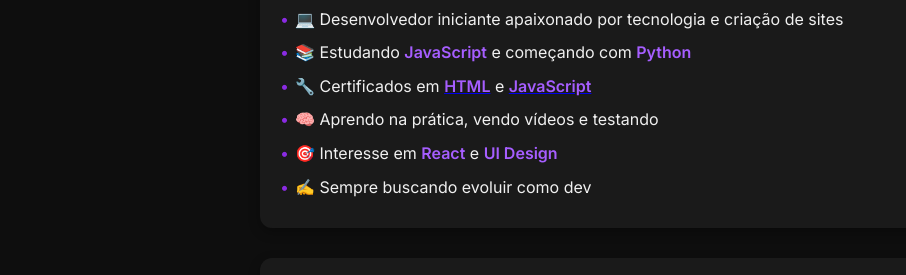
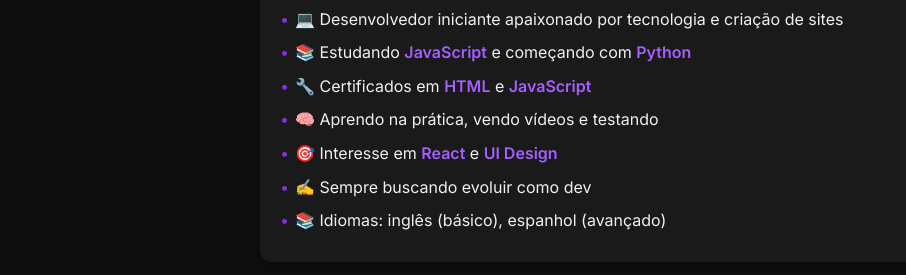
Before and after one commit to gust2vo/Implementacao_quinta, a plain HTML site: page index.html in a window 1280 px wide. Shown: the part 495-770 px from the top of the page, without its empty margins (0-906 px from the left). Drawn offline with Linux system fonts and the light colour scheme.

Commit message:
Adicionando idioma

```diff
--- a/index.html
+++ b/index.html
@@ -39,6 +39,7 @@
         <li>🧠 Aprendo na prática, vendo vídeos e testando</li>
         <li>🎯 Interesse em <strong>React</strong> e <strong>UI Design</strong></li>
         <li>✍️ Sempre buscando evoluir como dev</li>
+        <li>📚 Idiomas: inglês (básico), espanhol (avançado)
       </ul>
     </section>
 
```
